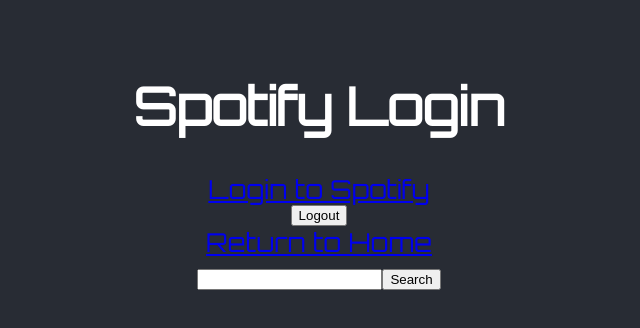
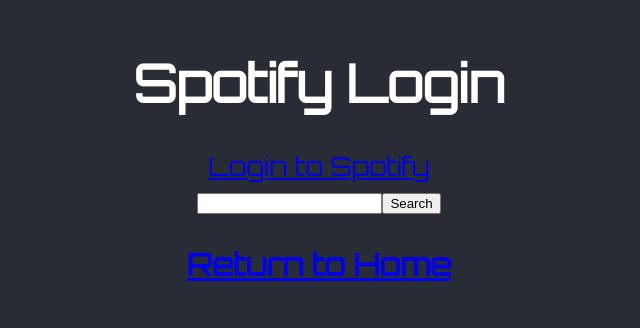
Before and after one commit to joebraha/amplify_frontend, a React (Create React App) app in the folder amp/: page /artists in a window 1280 px wide. Shown: the part 236-564 px from the top of the page, without its empty margins (321-961 px from the left). Built offline with nearby package versions, Linux system fonts and the light colour scheme.

Commit message:
adding loading and api calls to all componets

```diff
--- a/amp/src/components/Artists.js
+++ b/amp/src/components/Artists.js
@@ -1,34 +1,54 @@
 import React, { useEffect, useState } from "react";
-import { Link } from "react-router-dom";
-import axios from 'axios';
+import axios from "axios";
+import api from "../api";
 
 const CLIENT_ID = "c0e9c73676684f3e8d10acc56b94be60";
 const REDIRECT_URI = "http://localhost:3000/artists"; // change to app url
 const AUTH_ENDPOINT = "https://accounts.spotify.com/authorize";
 const RESPONSE_TYPE = "token";
 
-function grabToken () {
+const grabToken = () => {
   return window.location.hash.substring(1).split('&').reduce((initial, item)=>{
     let parts = item.split("=");
     initial[parts[0]] = decodeURIComponent(parts[1]);
     return initial
   }, {});
-}
+};
 
-function Artists() {
+const Artists = () => {
   const [token, setToken] = useState("");
   const [searchKey, setSearchKey] = useState("");
   const [artists, setArtists] = useState([]);
+  const [loadingAudio, setLoadingAudio] = useState(false);
+  const [fileUrl, setFileUrl] = useState(null);
 
   useEffect(() => {
-        const token = grabToken();
-        console.log(token);
-        setToken(token);
+    const tokenData = grabToken();
+    setToken(tokenData);
   }, []);
 
-    const logout = () => {
-        setToken("");
-        window.localStorage.removeItem("token");
+  const normalize = text => {
+    return text.replace(/ /g, '-');
+  };
+
+  const handleArtistPrompt = async (artistId, artistName) => {
+    if (!token) {
+      console.error("No valid token found.");
+      return;
+    }
+
+    try {
+      setLoadingAudio(true);
+      const generateEndpoint = `/generate/${normalize(artistName)}`;
+      const response = await api.get(generateEndpoint, { responseType: "blob" });
+
+      const url = URL.createObjectURL(response.data);
+      setFileUrl(url);
+    } catch (error) {
+      console.error("Error generating audio: ", error);
+    } finally {
+      setLoadingAudio(false);
+    }
   };
 
   const searchArtists = async (e) => {
@@ -53,57 +73,53 @@
     }
   };
 
-    const handleArtistPrompt = async (artistId) => {
-        if (!token) {
-          console.error("No valid token found.");
-          return;
-        }
-        try {
-          // Use the artistId or any artist details as needed for the prompt
-          // Send the artistId to your backend API for further processing
-          console.log(`Selected artist ID: ${artistId}`);
-          // Example: Make API call to backend using the selected artistId as a prompt
-        } catch (error) {
-          console.error("Error handling artist prompt:", error);
-        }
-      };
-
-
   const renderArtists = () => {
     return artists.map((artist) => (
-          <div key={artist.id}>
+      <div key={artist.id} style={{ marginBottom: '20px' }}>
+        <div>
           {artist.images.length ? (
-              <img width={"100%"} src={artist.images[0].url} alt={artist.name} />
+            <img width={"75%"} src={artist.images[0].url} alt={artist.name} />
           ) : (
             <div>No Image</div>
           )}
-            {artist.name}
-            <br /> {/* Inserting a line break */}
-            <button onClick={() => handleArtistPrompt(artist.id)}>  Generate with {artist.name}</button>
+        </div>
+        <div style={{ marginTop: '10px' }}>
+          <p>{artist.name}</p>
+          <button onClick={() => handleArtistPrompt(artist.id, artist.name)}>Generate with {artist.name}</button>
+        </div>
       </div>
     ));
   };
+
 
   return (
     <div className="App">
       <header className="App-header">
         <h1>Spotify Login</h1>
-                <a href={`${AUTH_ENDPOINT}?client_id=${CLIENT_ID}&redirect_uri=${REDIRECT_URI}&response_type=${RESPONSE_TYPE}`}>Login
-                        to Spotify</a>
-
-                    <button onClick={logout}>Logout</button>
-                    <Link to="/">Return to Home</Link> {}
-
+        <a href={`${AUTH_ENDPOINT}?client_id=${CLIENT_ID}&redirect_uri=${REDIRECT_URI}&response_type=${RESPONSE_TYPE}`}>Login to Spotify</a>
         {token ? (
+          <div>
             <form onSubmit={searchArtists}>
               <input type="text" onChange={(e) => setSearchKey(e.target.value)} />
               <button type={"submit"}>Search</button>
             </form>
+            {renderArtists()}
+          </div>
         ) : (
           <h2>Please login</h2>
         )}
-
-                {renderArtists()}
+        {loadingAudio && <p>Loading...</p>}
+        {fileUrl && (
+          <div>
+            <audio controls>
+              <source src={fileUrl} type="audio/wav" />
+              Your browser does not support the audio element.
+            </audio>
+            <p>Download your generated file:</p>
+            <a href={fileUrl} download="generated_file.wav">Download File</a>
+          </div>
+        )}
+        <h3><a href="/">Return to Home</a></h3>
       </header>
     </div>
   );
--- a/amp/src/components/GetPlaylists.js
+++ b/amp/src/components/GetPlaylists.js
@@ -1,5 +1,6 @@
 import React, { useEffect, useState } from "react";
 import axios from "axios";
+import api from "../api";
 
 const CLIENT_ID = "YOUR_SPOTIFY_CLIENT_ID";
 const REDIRECT_URI = "localhost/spotify"; // change to app url
@@ -9,6 +10,12 @@
 const SpotifyGetPlaylists = () => {
   const [accessToken, setAccessToken] = useState("");
   const [playlists, setPlaylists] = useState([]);
+  const [loadingAudio, setLoadingAudio] = useState(false);
+  const [fileUrl, setFileUrl] = useState(null);
+
+  const normalize = text => {
+    return text.replace(/ /g, '-');
+  };
 
   useEffect(() => {
     const url = window.location.href;
@@ -78,17 +85,27 @@
     } catch (error) {
       console.error("Error fetching playlists: ", error);
     }
-  };
 
-  const handleGenreClick = async (genre) => {
-    // Handle clicking on genre buttons - You'd put your API call logic here
-    // For demonstration purposes, I'll just log the genre clicked
-    console.log("Clicked Genre:", genre);
+    };
 
-    // Perform actions with the clicked genre - make API requests, etc.
+    const handleGenreClick = async (genre) => {
+      // Perform actions with the clicked genre - make API requests, etc.
+      try {
+        setLoadingAudio(true); // Set loading to true when generating audio
+        const response = await api.get(`/generate/${normalize(genre)}`, {
+          responseType: 'blob'
+        });
+
+        const url = URL.createObjectURL(response.data);
+        setFileUrl(url);
+      } catch (error) {
+        console.error("Error generating audio: ", error);
+      } finally {
+        setLoadingAudio(false); // Set loading to false after receiving response or error
+      }
+    };
 
 
-  };
 
   return (
     <div>
--- a/amp/src/components/Prompt.js
+++ b/amp/src/components/Prompt.js
@@ -6,6 +6,7 @@
 const Prompt = () => {
   const [promptText, setPromptText] = useState("");
   const [fileUrl, setFileUrl] = useState(null);
+  const [loading, setLoading] = useState(false); // State to manage loading
 
   const normalize = text => {
     return text.replace(/ /g, '-');
@@ -13,16 +14,20 @@
 
   const handlePromptSubmit = async (event) => {
     event.preventDefault();
+    setLoading(true); // Set loading to true when submitting
 
-    api.get(`/generate/${normalize(promptText)}`, {    responseType: 'blob'  })
-    .then(async (response) => {
-      console.log(response);
+    try {
+      const response = await api.get(`/generate/${normalize(promptText)}`, {
+        responseType: 'blob'
+      });
+
       const url = URL.createObjectURL(response.data);
       setFileUrl(url);
-    })
-    .catch((error) => {
-      console.log("error getting wav files: ", error)
-    });
+    } catch (error) {
+      console.log("Error getting wav files: ", error);
+    } finally {
+      setLoading(false); // Set loading to false after receiving response or error
+    }
   };
 
   const handleInputChange = (event) => {
@@ -39,6 +44,7 @@
           <input type="text" value={promptText} onChange={handleInputChange} />
           <button type="submit">Submit Prompt</button>
         </form>
+        {loading && <p>Loading...</p>}
         {fileUrl && (
           <div>
             <audio controls>
@@ -49,7 +55,6 @@
             <a href={fileUrl} download="generated_file.wav">Download File</a>
           </div>
         )}
-
         <Link to="/">Return to Home</Link>
       </header>
     </div>
```
Lines whose indentation alone changed are shown as unchanged.
